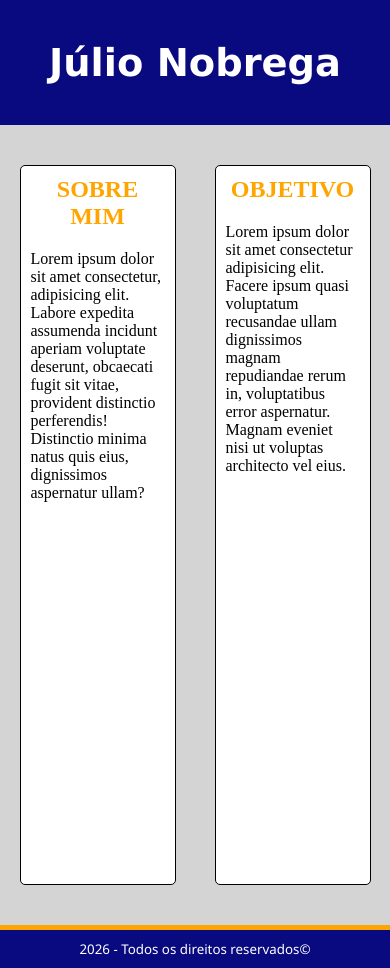
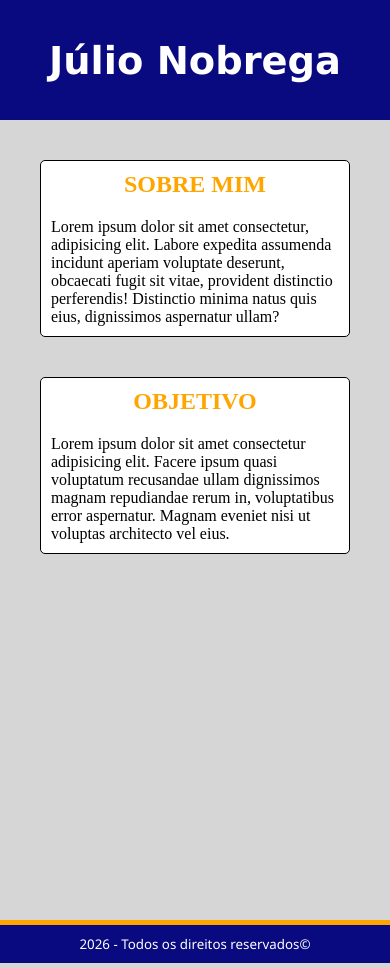
Before and after one commit to Julio-Nobrega/Landing-Page-Pessoal, a plain HTML site: page index.html in a window 390 px wide. Drawn offline with Linux system fonts and the light colour scheme.

Commit message:
Refatora layout com flexbox e responsividade

```diff
--- a/css/style.css
+++ b/css/style.css
@@ -5,7 +5,7 @@
 }
 
 body {
-  background: whitesmoke;
+  background: #cccc;
 }
 
 header {
@@ -15,8 +15,9 @@ header {
   color: white;
   display: flex;
   justify-content: center;
-  padding-top: 40px;
-  padding-bottom: 40px;
+  align-items: center;
+  height: 120px;
+  padding: 40px;
   font-weight: 900;
 }
 
@@ -24,22 +25,20 @@ main {
   height: 800px;
 }
 .container {
-  padding-top: 40px;
-  padding-bottom: 40px;
-  background: white;
+  padding: 40px;
   display: flex;
   flex-wrap: nowrap;
   flex-direction: row;
-  justify-content: space-between;
-  background: #cccc;
-  height: 800px;
+  justify-content: center;
+  gap: 40px;
+
 }
 
 .card {
   border: solid black 1px;
   height: auto;
-  width: 40%;
-  margin-left: 5%;
+  width: 100%;
+  max-width: 400px;
   background: white;
   border-radius: 5px;
 }
@@ -53,15 +52,6 @@ main {
 
 .card p {
   margin: 10px;
-}
-
-.card {
-  border: solid black 1px;
-  height: auto;
-  width: 40%;
-  margin-right: 5%;
-  background: white;
-  border-radius: 5px;
 }
 
 .card h2 {
@@ -79,9 +69,14 @@ footer {
   border-top: solid 5px orange;
   background: rgb(9, 9, 128);
   font-family: "Segoe UI", Tahoma, Geneva, Verdana, sans-serif;
-  padding-top: 10px;
-  padding-bottom: 10px;
+  padding: 10px;
   font-size: smaller;
   text-align: center;
   color: white;
 }
+@media (max-width: 768px){
+  .container{
+    flex-direction: column;
+    align-items: center;
+  }
+}
```
